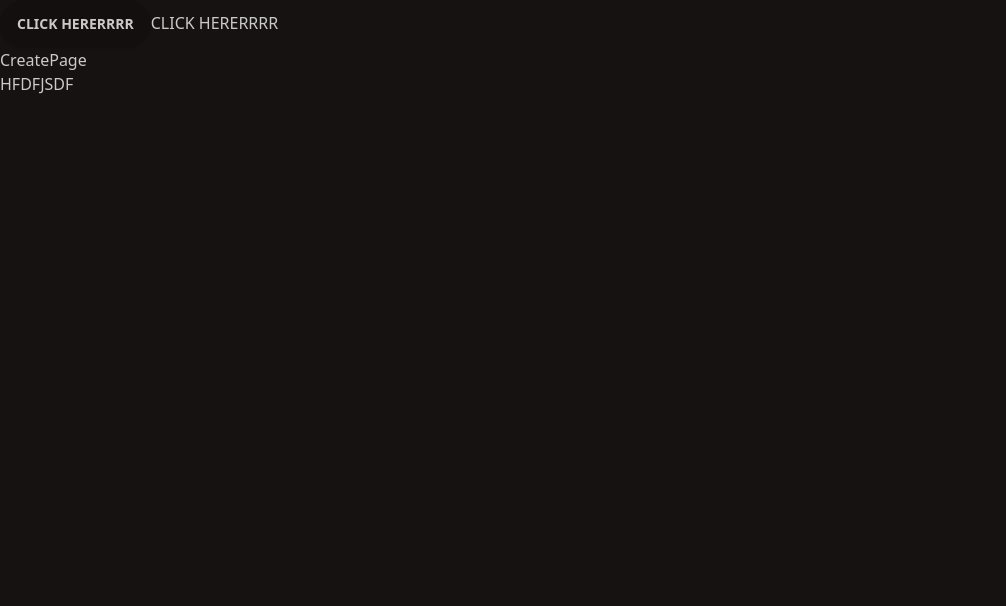
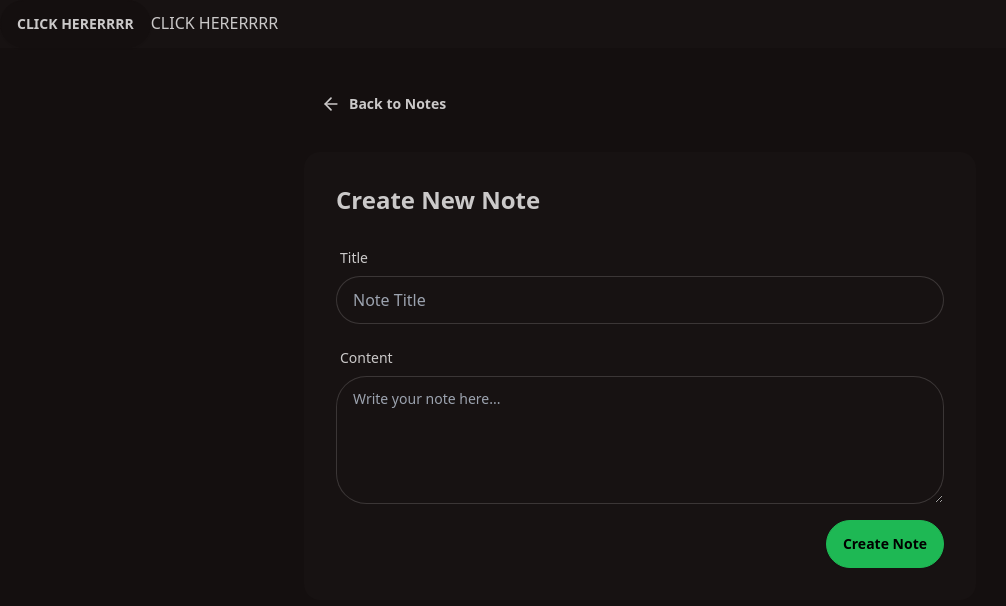
Before and after one commit to Bennables/NoteTaker, a React (Vite) app in the folder frontend/: page /create in a window 1280 px wide. Shown: the top 606 px of the page, without its empty margins (0-1006 px from the left). Built offline with nearby package versions, Linux system fonts and the light colour scheme.

Commit message:
created create page and shortcut for axios

```diff
--- a/frontend/src/App.jsx
+++ b/frontend/src/App.jsx
@@ -13,7 +13,7 @@ import NoteCard from './Components/NoteCard'
 
 const App = () => {
   return (
-    <div data-theme = "forest">
+    <div data-theme = "forest" className='relative h-full w-full'>
       {/* this part creates the links to other pages */}
       <button onClick={() => toast.success("congrats")} className="btn">CLICK HERERRRR</button>
       <button onClick={() => toast.error("congrats")}>CLICK HERERRRR</button>
--- a/frontend/src/Components/NoteCard.jsx
+++ b/frontend/src/Components/NoteCard.jsx
@@ -1,6 +1,7 @@
 import React from 'react'
 import { Link } from 'react-router'
 import { PenSquareIcon, Trash2Icon } from 'lucide-react'
+import { formatDate } from '../utils/utils'
 
 const NoteCard = ({ note }) => {
     return (
@@ -8,10 +9,10 @@ const NoteCard = ({ note }) => {
             className="card bg-base-100 hover: shadow-lg transition-all duration-200
                 border-t-4 border-solid border-[#00FF9D]">
         <div className="card-body">
-            <h3 className="card-title text-base-content">(note.title)</h3>
+            <h3 className="card-title text-base-content">{note.title}</h3>
             <p className="text-base-content/70 line-clamp-3">{note.content}</p>
             <div className="card-actions justify-between items-center mt-4">
-                <span className="text-sm text-base-content/60">(note.createdAt)</span>
+                <span className="text-sm text-base-content/60">{formatDate(new Date(note.createdAt))}</span>
                 <div className="flex items-center gap-1">
                 <PenSquareIcon className="size-4" />
                 <button className="btn btn-ghost btn-xs text-error">
--- a/frontend/src/Pages/CreatePage.jsx
+++ b/frontend/src/Pages/CreatePage.jsx
@@ -1,9 +1,90 @@
-import React from 'react'
+import React, { useState } from 'react'
+import { Link, useNavigate } from 'react-router';
+import { ArrowLeftIcon } from 'lucide-react';
 
 const CreatePage = () => {
+  const [title, setTitle] = useState("");
+  const [content, setContent] = useState("");
+  const [loading, setLoading] = useState(false);
+
+  const navigate = useNavigate();
+
+  const handleSubmit = async (e) => {
+    //on submissions, it'll refresh page
+    e.preventDefault();
+
+    //otherwise internal server error
+    if (!title || !content){
+      toast.error("fill in all the fields!");
+      return
+    }
+
+    setLoading(true)
+    try {
+      await axios.post("http://localhost:5001/api/notes", {
+        title, content
+      });
+      toast.success("Note created successfully");
+      navigate("/")
+    } catch (error) {
+      toast.error("failed to create")
+      if(error.responst.status === 429){
+        toast.error("You're creating notes too fast");
+      }
+
+  }
+}
+
   return (
-    <div>CreatePage
-      <p> HFDFJSDF</p>
+    <div className="min-h-screen bg-base-200">
+      <div className="container mx-auto px-4 py-8">
+        <div className="max-w-2xl mx-auto">
+          <Link to={"/"} className="btn btn-ghost mb-6">
+            <ArrowLeftIcon className="size-5" />
+            Back to Notes
+          </Link>
+
+          <div className="card bg-base-100">
+            <div className="card-body">
+              <h2 className="card-title text-2xl mb-4">Create New Note</h2>
+              <form onSubmit={handleSubmit}>
+                <div className="form-control mb-4">
+                  <label className="label">
+                    <span className="label-text">Title</span>
+                  </label>
+                  <input
+                    type="text"
+                    placeholder="Note Title"
+                    className="input input-bordered"
+                    value={title}
+                    onChange={(e) => setTitle(e.target.value)}
+                  />
+                </div>
+                {/* take notes peopl! */}
+
+                <div className="form-control mb-4">
+                  <label className="label">
+                    <span className="label-text">Content</span>
+                  </label>
+                  <textarea
+                    placeholder="Write your note here..."
+                    className="textarea textarea-bordered h-32"
+                    value={content}
+                    onChange={(e) => setContent(e.target.value)}
+                  />
+                </div>
+
+                <div className="card-actions justify-end">
+                  {/*  will be disabled if we are loading. if loading, the it'll show */}
+                  <button type="submit" className="btn btn-primary" disabled={loading}>
+                    {loading ? "Creating..." : "Create Note"}
+                  </button>
+                </div>
+              </form>
+            </div>
+          </div>
+        </div>
+      </div>
     </div>
 
   )
--- a/frontend/src/Pages/HomePage.jsx
+++ b/frontend/src/Pages/HomePage.jsx
@@ -5,6 +5,7 @@ import axios from "axios";
 import {toast} from "react-hot-toast"
 import RateLimitedUI from '../Components/RateLimited';
 import NoteCard from '../Components/NoteCard';
+import api from "../lib/axios"
 
 const HomePage = () => {
 
@@ -42,7 +43,7 @@ const HomePage = () => {
         // const res = await fetch("localhost:5001/api/notes");
         // const data = await res.json();
 
-        const res = await axios.get("http://localhost:5001/api/notes")
+        const res = await api.get("")
         console.log(res.data);
         setNotes(res.data);
         setIsRateLimited(false);
--- /dev/null
+++ b/frontend/src/lib/axios.js
@@ -0,0 +1,7 @@
+import axios from "axios";
+
+const api = axios.create({
+    baseURL:"http://localhost:5001/api/notes"
+})
+
+export default api
--- /dev/null
+++ b/frontend/src/utils/utils.js
@@ -0,0 +1,5 @@
+export function formatDate(date){
+    return date. toLocaleDateString ("en-US" , {
+        month: "short", day: "numeric", year: "numeric",
+    });
+}
```
